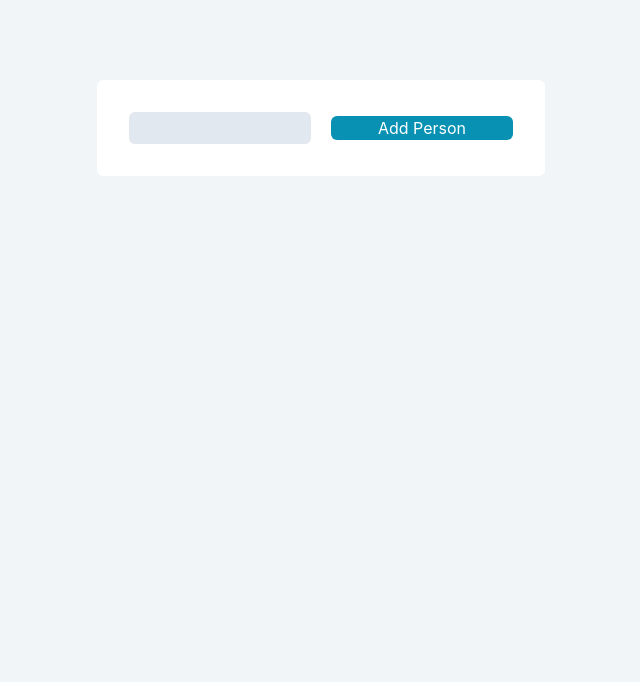
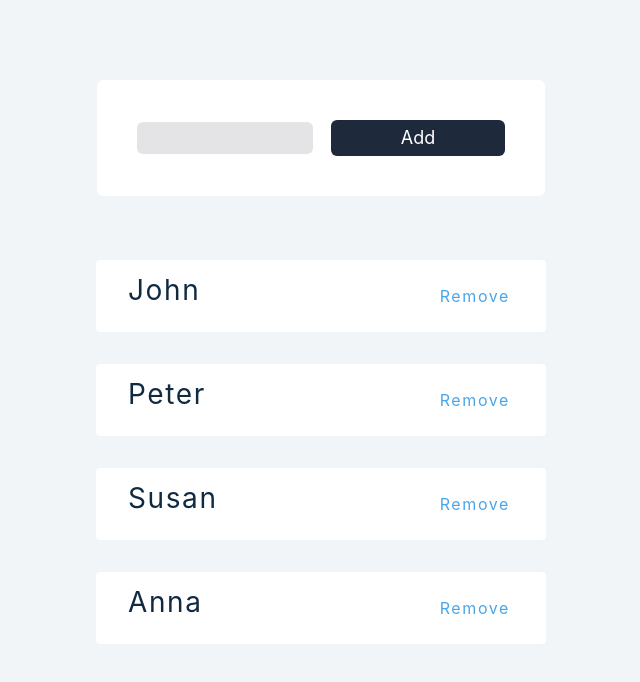
Before and after one commit to yelosolutions/React-Advanced, a React (Create React App) app in the folder second-app/: page / in a window 1280 px wide. Shown: the top 682 px of the page, without its empty margins (319-959 px from the left). Built offline with nearby package versions, Linux system fonts and the light colour scheme.

Commit message:
separation of concerns and a remove btn implement

```diff
--- a/second-app/src/App.js
+++ b/second-app/src/App.js
@@ -1,14 +1,13 @@
 import React from 'react'
 
-import Trial from './tutorial/6-useReducer/trial';
+import Setup from './tutorial/6-useReducer/setup';
 // import Final from './tutorial/6-useReducer/final/index';
 
 
 function App() {
 	return (
 		<div className='container'>
-		<Trial/>
-		{/* <Setup/> */}
+		<Setup/>
 		{/* <Final/> */}
 		</div>
 	)
--- a/second-app/src/tutorial/6-useReducer/setup/Modal.js
+++ b/second-app/src/tutorial/6-useReducer/setup/Modal.js
@@ -3,7 +3,7 @@
 const Modal = ({modalContent}) => {
     return (
         <div className='modal'>
-            <p>{modalContent}</p>
+            <h3>{modalContent}</h3>
         </div>
     );
 }
--- a/second-app/src/tutorial/6-useReducer/setup/index.js
+++ b/second-app/src/tutorial/6-useReducer/setup/index.js
@@ -1,6 +1,7 @@
 import React, { useState, useReducer } from 'react'
 import Modal from './Modal'
 import { data } from '../../../data'
+import { reducer } from './reducer'
 
 //index.js will always be the main entry if no file is specified in App.js
 /** useReducer
@@ -16,22 +17,7 @@
  *
  */
 
-/** reducer
- * - takes in old 'state' and 'action' and spits back new state
- * - maniplates state when dispatch is called(dispatch an action)
- * - SHOULD ALWAYS RETURN A STATE
-*/
-const reducer = (state, action) => {
-  const newPeople = [...state.people, action.payload];
 
-  if(action.type === 'ADD_ITEM'){
-    return {...state, people: newPeople, isModalOpen: true, modalContent: 'Item added'};
-  }
-  if(action.type === 'NO_VALUE'){
-    return {...state, isModalOpen: true, modalContent: 'Please enter something'};
-  }
-  throw new Error('action type does not match');
-};
 
 const defaultState = {
   people: data,
@@ -83,13 +69,15 @@
         return (
         <div
           key={person.id}
-          className='grid grid-flow-col gap-7 bg-white w-72 rounded-md p-1 '
+          className='item'
         >
           <h3>{person.name}</h3>
           <button
             className='right-0 bg-transparent p-1 text-md text-green-700'
             type='button'
-            // onClick={}
+            onClick={() =>
+              dispatch({type: 'REMOVE_ITEM', payload: person.id})
+            }
           >
             Remove
           </button>
--- a/second-app/src/tutorial/6-useReducer/setup/reducer.js
+++ b/second-app/src/tutorial/6-useReducer/setup/reducer.js
@@ -0,0 +1,22 @@
+/** reducer
+ * - takes in old 'state' and 'action' and spits back new state
+ * - maniplates state when dispatch is called(dispatch an action)
+ * - SHOULD ALWAYS RETURN A STATE
+*/
+export const reducer = (state, action) => {
+    const newPeople = [...state.people, action.payload];
+
+    if(action.type === 'ADD_ITEM'){
+        return {...state, people: newPeople, isModalOpen: true, modalContent: 'Item added'};
+    }
+    if(action.type === 'NO_VALUE'){
+        return {...state, isModalOpen: true, modalContent: 'Please enter something'};
+    }
+    if(action.type === 'REMOVE_ITEM'){
+        const newPeople = state.people.filter(
+            (person) => person.id !== action.payload
+        );
+        return {...state, people: newPeople};
+    }
+    throw new Error('action type does not match');
+};
```
